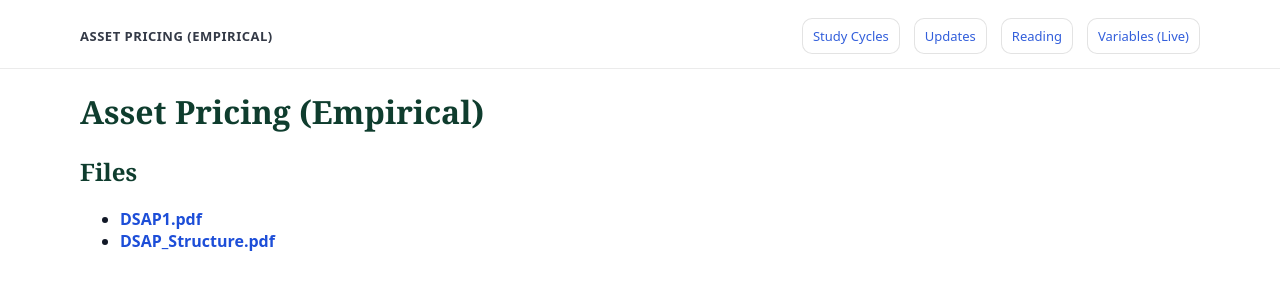
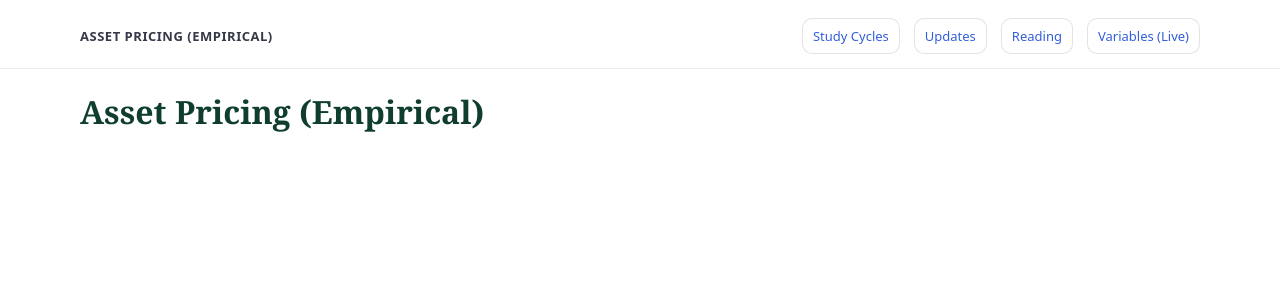
Before and after one commit to yaxinzn/study-archive, a Jekyll site: the page built from materials/ap-empirical/index.md, in a window 1280 px wide. Shown: the top 300 px of the page. Built offline with Jekyll 4.4.1, drawn with Linux system fonts in a browser that asks for light colours.

Commit message:
Remove files section from index.md
Removed the files section from the Asset Pricing (Empirical) index.

```diff
--- a/materials/ap-empirical/index.md
+++ b/materials/ap-empirical/index.md
@@ -9,9 +9,3 @@ hide_name: true
 ---
 
 # Asset Pricing (Empirical)
-
-## Files
-<!-- AUTO-LIST-START -->
-- **[DSAP1.pdf](DSAP1.pdf)**
-- **[DSAP_Structure.pdf](DSAP_Structure.pdf)**
-<!-- AUTO-LIST-END -->
```
